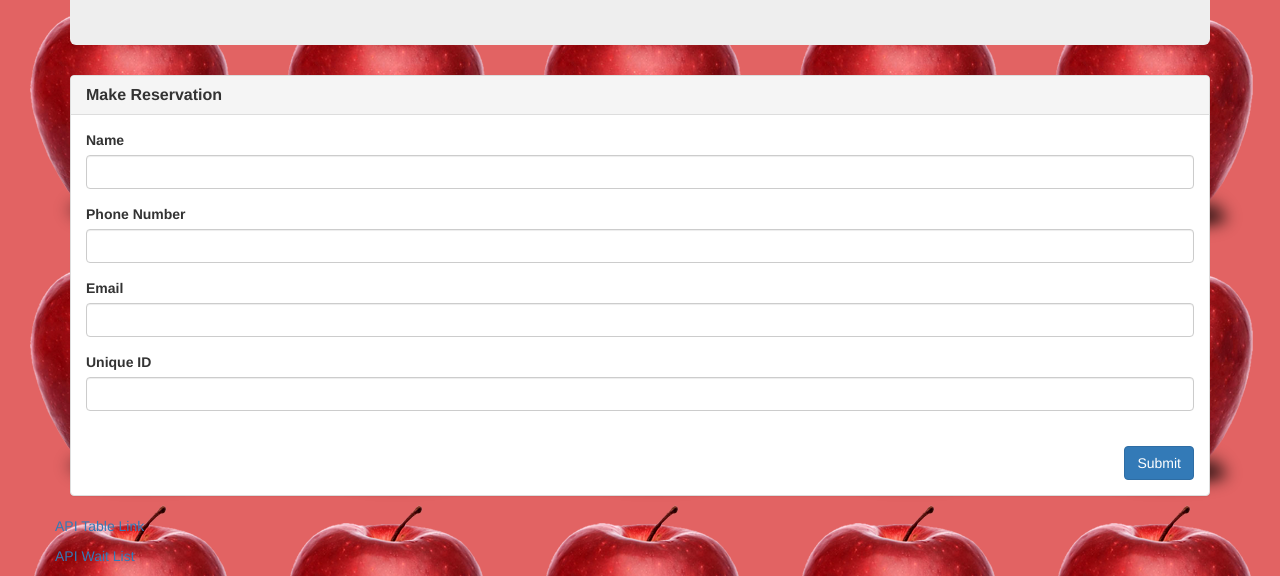
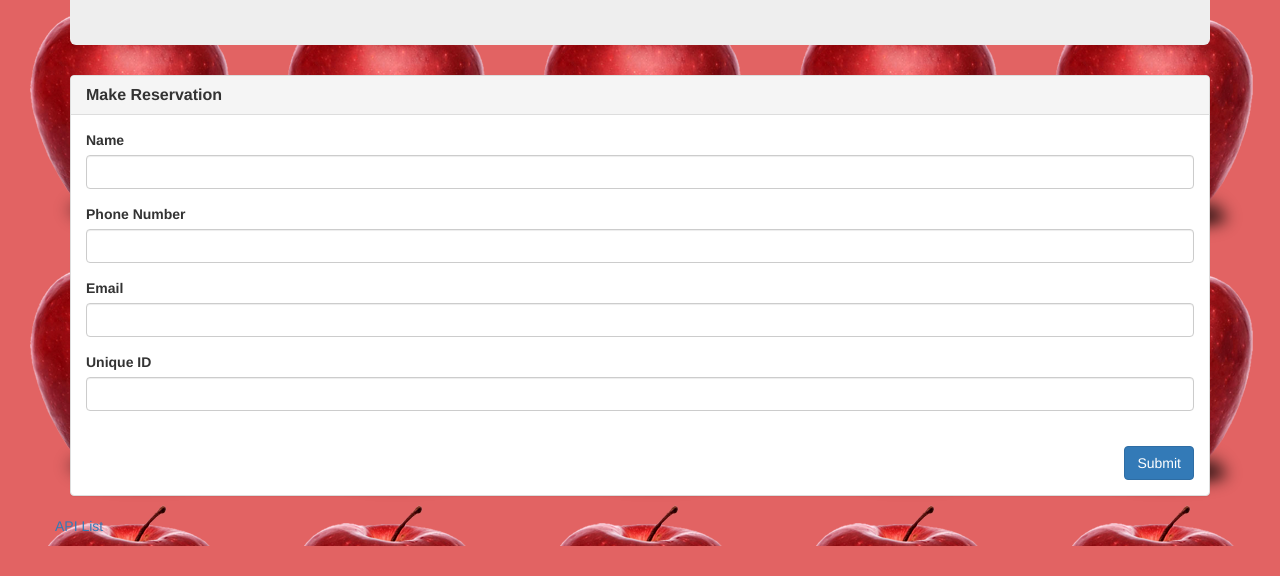
Before and after one commit to paden-pace/restaurant-reservations, a website: page reserve.html in a window 1280 px wide. Shown: the part 264-840 px from the top of the page. After the commit the page ends 810 px from the top, so only its background shows below. Drawn offline with nearby package versions, Linux system fonts and the light colour scheme.

Commit message:
addition of API List link

```diff
--- a/reserve.html
+++ b/reserve.html
@@ -74,8 +74,8 @@
       </div>
     </div>
     <div class="row">
-        <a href=""><p>API Table Link</p></a>
-        <a href=""><p>API Wait List</p></a>
+        <a href="./api"><p>API List</p></a>
+        <!--<a href=""><p>API Wait List</p></a>-->
     </div>
   </div>
 
```
Also changed, not shown: index.html (+4 -0 lines), tables.html (+4 -3 lines).
